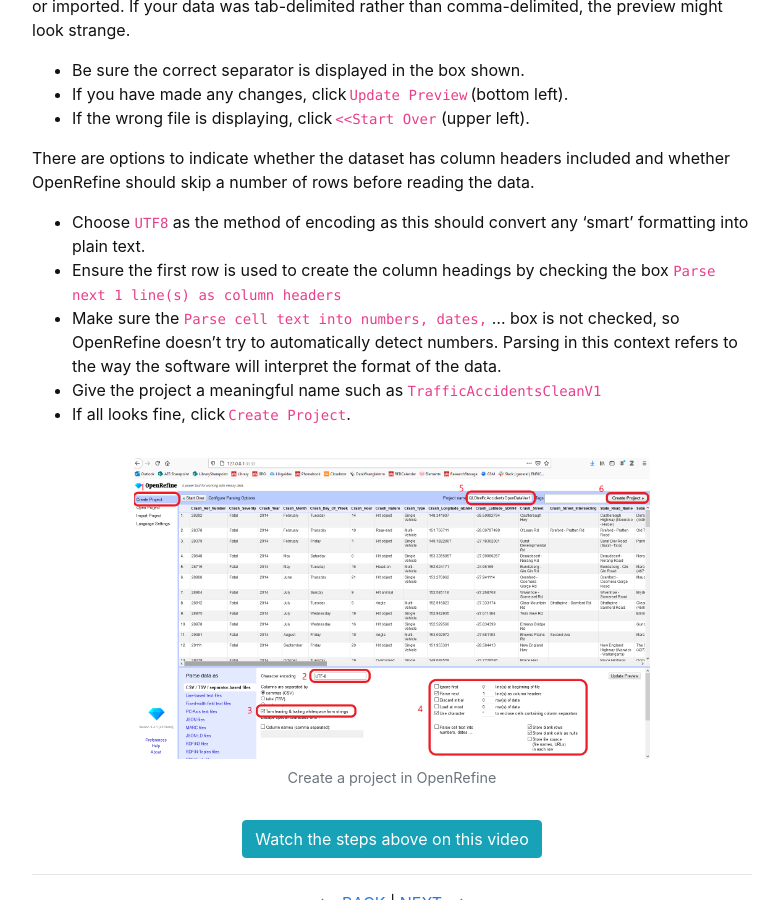
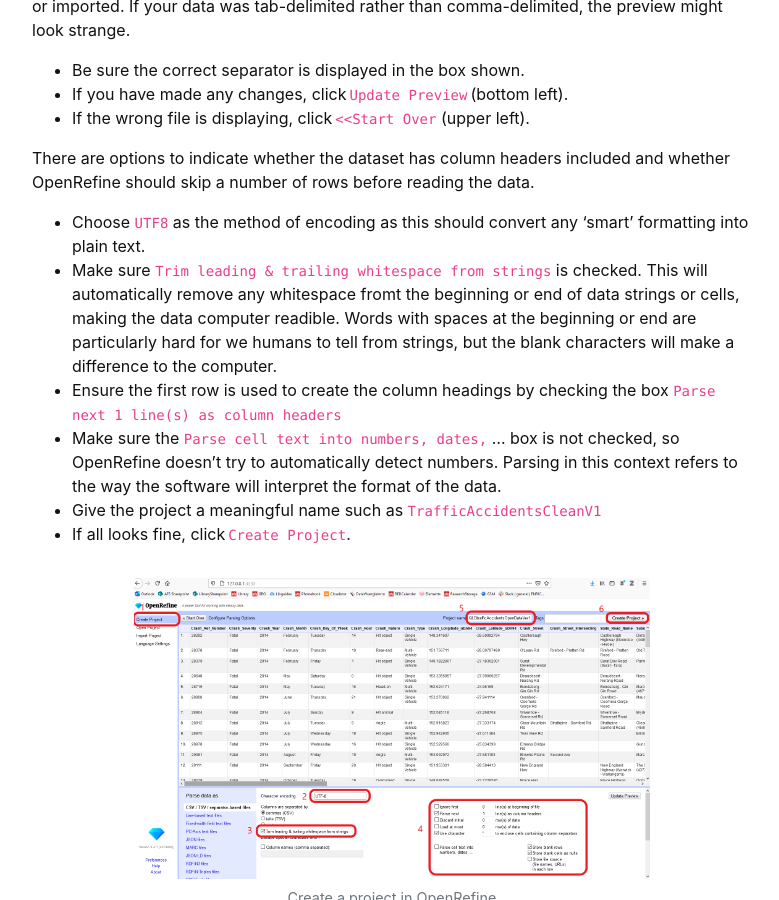
Before and after one commit to GULibrarySandbox/intro-data-wrangle, a Jekyll site: the page built from content/2-lesson.md, in a window 1280 px wide and 900 px high, scrolled down 1979 px. Shown: the whole window, without its empty margins (248-1027 px from the left). Built offline with Jekyll 4.4.1, drawn with Linux system fonts in a browser that asks for light colours.

Commit message:
Update 2-lesson.md
Added Whitespace removal details.

```diff
--- a/content/2-lesson.md
+++ b/content/2-lesson.md
@@ -63,6 +63,7 @@ OpenRefine gives you a preview to show you how it has interpreted the file you h
 
 There are options to indicate whether the dataset has column headers included and whether OpenRefine should skip a number of rows before reading the data.
 - Choose `UTF8` as the method of encoding as this should convert any 'smart' formatting into plain text.
+- Make sure `Trim leading & trailing whitespace from strings` is checked. This will automatically remove any whitespace fromt the beginning or end of data strings or cells, making the data computer readible. Words with spaces at the beginning or end are particularly hard for we humans to tell from strings, but the blank characters will make a difference to the computer.
 - Ensure the first row is used to create the column headings by checking the box `Parse next 1 line(s) as column headers`
 - Make sure the `Parse cell text into numbers, dates,` ... box is not checked, so OpenRefine doesn't try to automatically detect numbers. Parsing in this context refers to the way the software will interpret the format of the data.
 - Give the project a meaningful name such as `TrafficAccidentsCleanV1`
```
